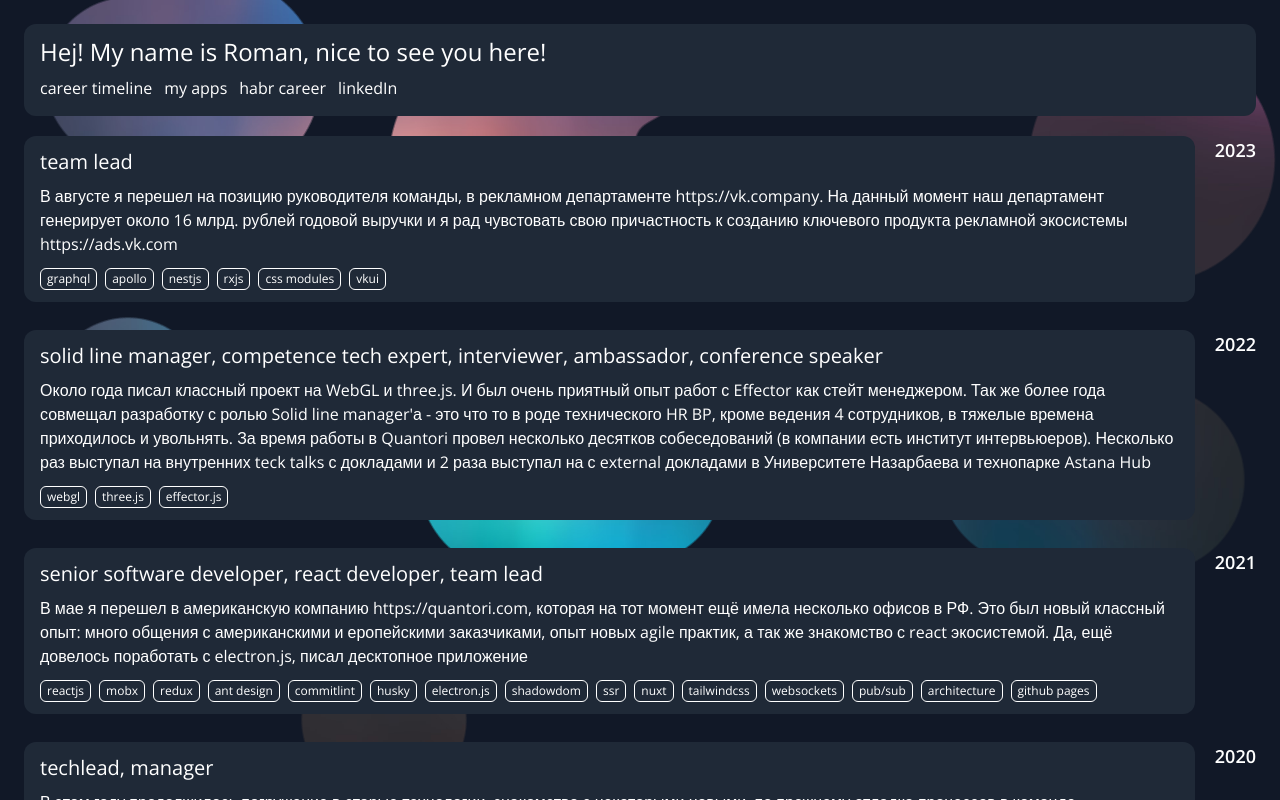
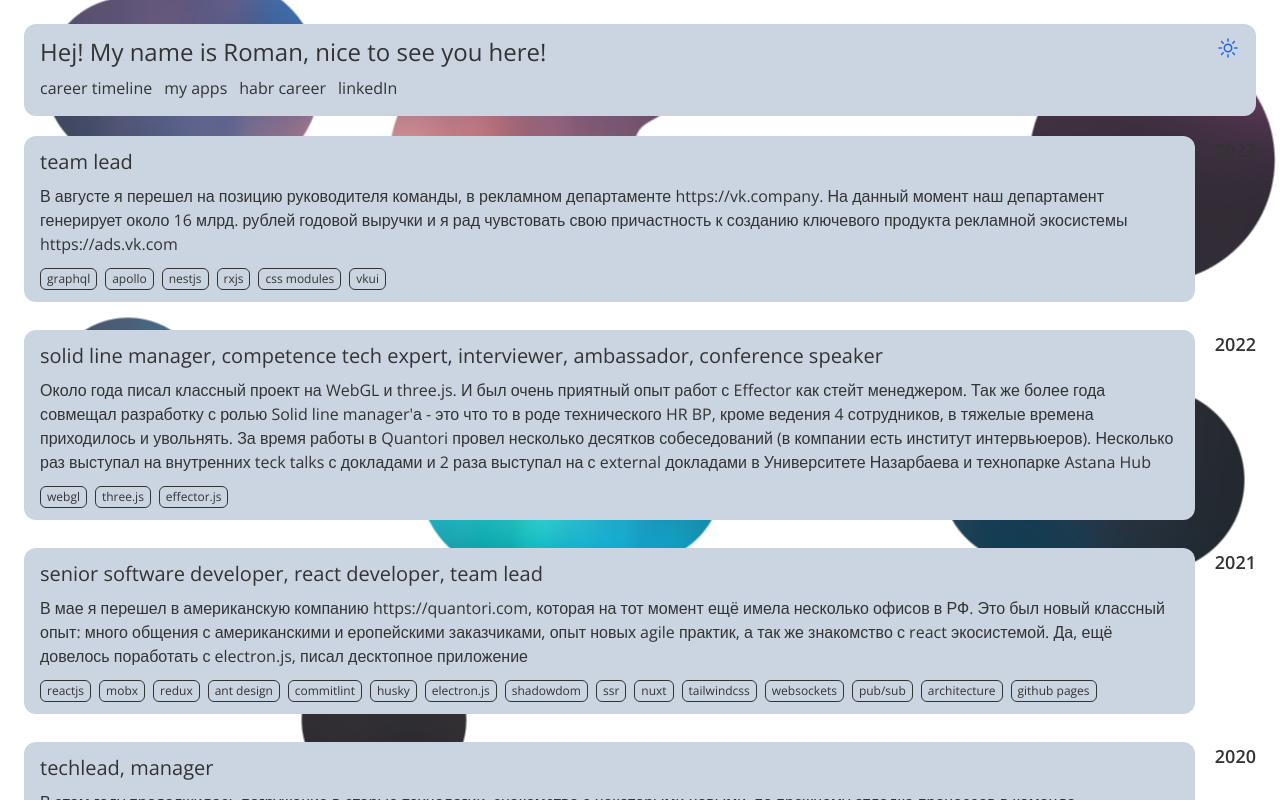
Before and after one commit to Hellek/basharin.ru, a Next.js app: page / in a window 1280 px wide. Shown: the top 800 px of the page. Built offline with nearby package versions, Linux system fonts and the light colour scheme.

Commit message:
Add theme switch

```diff
--- a/app/layout.tsx
+++ b/app/layout.tsx
@@ -2,6 +2,7 @@ import './globals.css'
 
 import type { Metadata } from 'next'
 import { Open_Sans } from 'next/font/google'
+import { ThemeProvider } from 'next-themes'
 
 import { BlobsWrapper } from '@/components/BlobsWrapper'
 import Header from '@/components/Header'
@@ -19,13 +20,15 @@ export default function RootLayout({
   children: React.ReactNode;
 }>) {
   return (
-    <html lang="ru" className="dark">
+    <html lang="ru" suppressHydrationWarning>
       <body className={'flex ' + fontGoogle.className}>
         <BlobsWrapper className="grow">
           <div className="flex justify-center">
             <div className="w-full max-w-7xl p-6">
-              <Header />
-              {children}
+              <ThemeProvider attribute="class">
+                <Header />
+                {children}
+              </ThemeProvider>
             </div>
           </div>
         </BlobsWrapper>
--- a/components/Header.tsx
+++ b/components/Header.tsx
@@ -1,9 +1,14 @@
 'use client'
 
+import dynamic from 'next/dynamic'
 import Link from 'next/link'
 import { usePathname } from 'next/navigation'
 
 import Card from './Card'
+
+const ThemeSwitcher = dynamic(() => import('./ThemeSwitcher'), {
+  ssr: false, // This ensures the component is not SSR'd
+})
 
 const navLinks = {
   HomePage: {
@@ -61,6 +66,11 @@ const Header = () => {
           <a href="https://www.linkedin.com/in/roman-basharin" target="_blank" rel="noreferrer">linkedIn</a>
         </div>
       </div>
+
+      <div className="flex gap-2">
+        {/* <LangSwitcher /> */}
+        <ThemeSwitcher />
+      </div>
     </Card>
   )}
 
--- /dev/null
+++ b/components/ThemeSwitcher.tsx
@@ -0,0 +1,21 @@
+import { useTheme } from 'next-themes'
+
+import { MoonIcon, SunIcon } from './Icons'
+
+const ThemeSwitcher = ({ className }: { className?: string }) => {
+  const { theme, setTheme } = useTheme()
+
+  return (
+    <div
+      role="button"
+      className={`flex cursor-pointer hover:text-blue-500 text-blue-600 ${className}`}
+      onClick={() => {
+        setTheme(theme === 'dark' ? 'light' : 'dark')
+      }}
+    >
+      {theme === 'dark' ? <MoonIcon /> : <SunIcon />}
+    </div>
+  )
+}
+
+export default ThemeSwitcher
--- a/package.json
+++ b/package.json
@@ -24,6 +24,7 @@
   },
   "dependencies": {
     "next": "15.0.2",
+    "next-themes": "^0.4.4",
     "react": "19.0.0-rc-02c0e824-20241028",
     "react-dom": "19.0.0-rc-02c0e824-20241028"
   },
```
Also changed, not shown: 1 other file (tests, documents, lock files or other folders).
